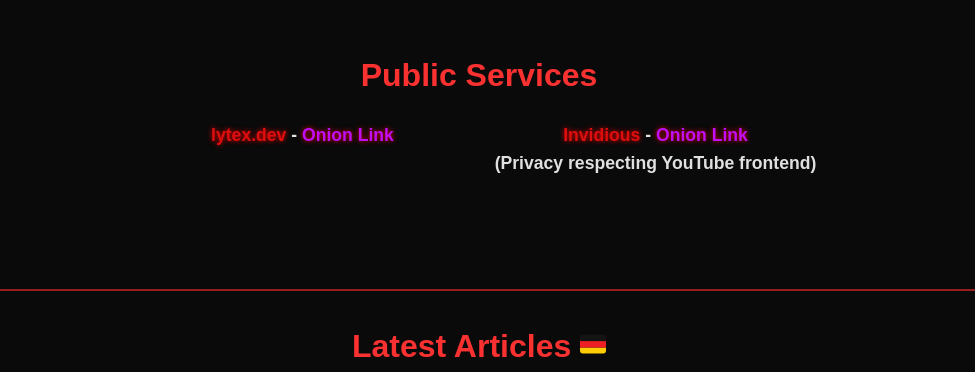
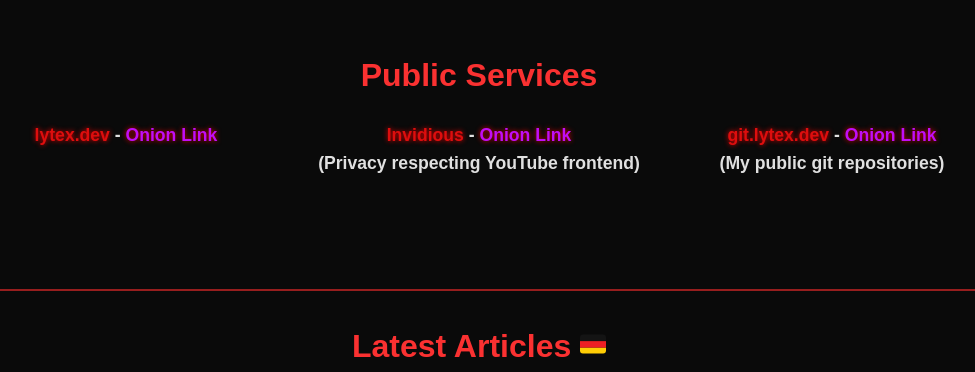
Before and after one commit to lytexdev/lytex.dev, a Flask app: page / in a window 1280 px wide. Shown: the part 78-450 px from the top of the page, without its empty margins (161-1136 px from the left). Run offline with Flask 3, Linux system fonts and the light colour scheme; some web fonts are replaced.

Commit message:
Add gitea link

```diff
--- a/templates/index.html
+++ b/templates/index.html
@@ -35,6 +35,12 @@
                     <a class="tor-version-link" href="http://syahr2bukkjewdnchbfq62eiudb452ouoj62wnlkvlxxu7o375zgbcad.onion"
                         target="_blank">Onion Link</a>
                     <p>(Privacy respecting YouTube frontend)</p>
+                </div>
+                <div class="service-item">
+                    <a href="https://git.lytex.dev" target="_blank">git.lytex.dev</a> -
+                    <a class="tor-version-link" href="http://nvg5ceqis2jt5zozfpoe543xth6t42of64lvbyon6ceskn6ky5ovs3ad.onion"
+                        target="_blank">Onion Link</a>
+                    <p>(My public git repositories)</p>
                 </div>
             </div>
         </section>
@@ -77,7 +83,7 @@
                 <a href="mailto:immanuel@lytex.dev" target="_blank">Email: immanuel@lytex.dev</a>
                 <a href="https://t.me/llytexx" target="_blank">Telegram: llytexx</a>
                 <a href="#discord:_lytex_">Discord: _lytex_</a>
-                <a href="https://github.com/lytexdev/lytex.dev" target="_blank">Source Code</a>
+                <a href="https://git.lytex.dev/lytex/lytex" target="_blank">Source Code</a>
             </div>
         </section>
     </div>
```
